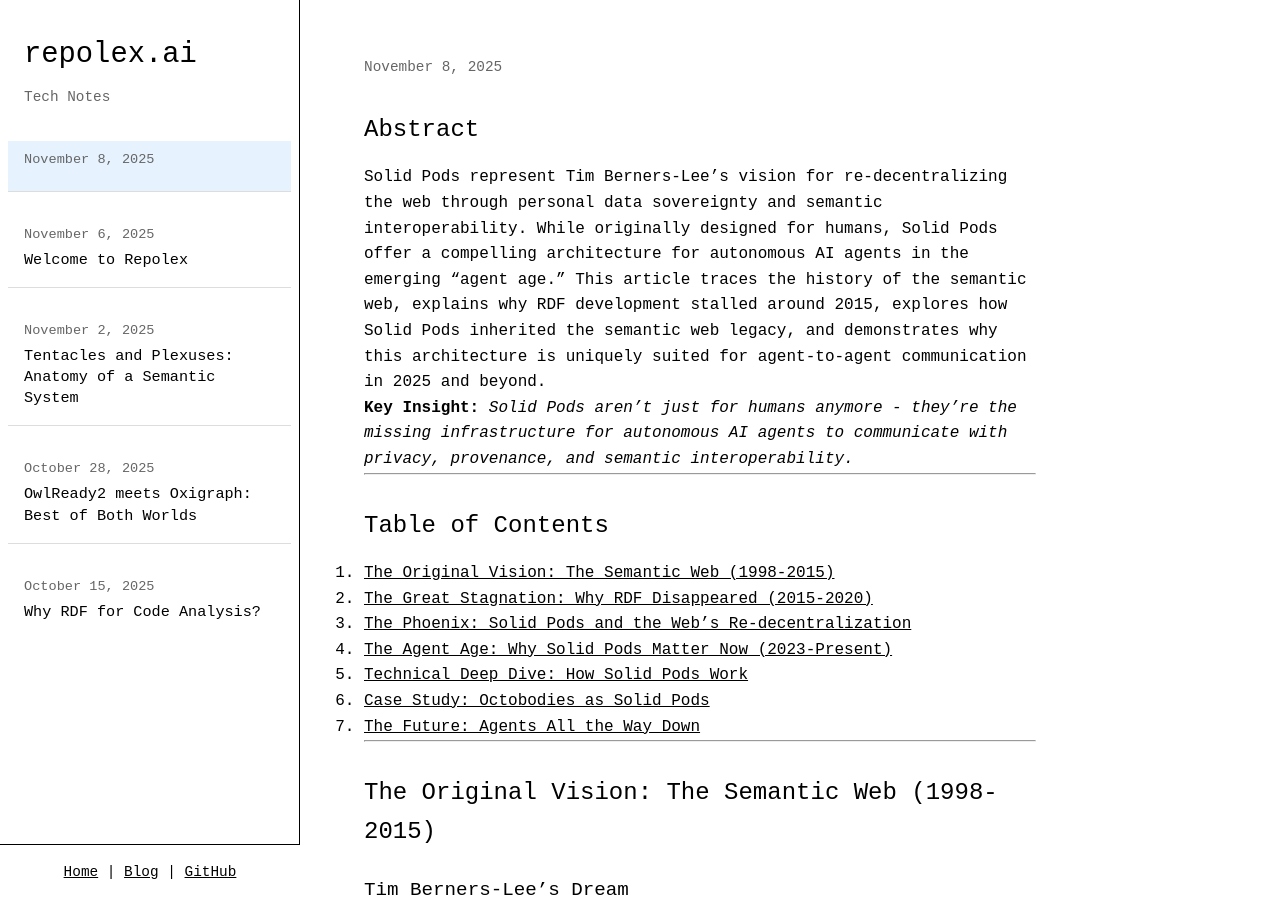
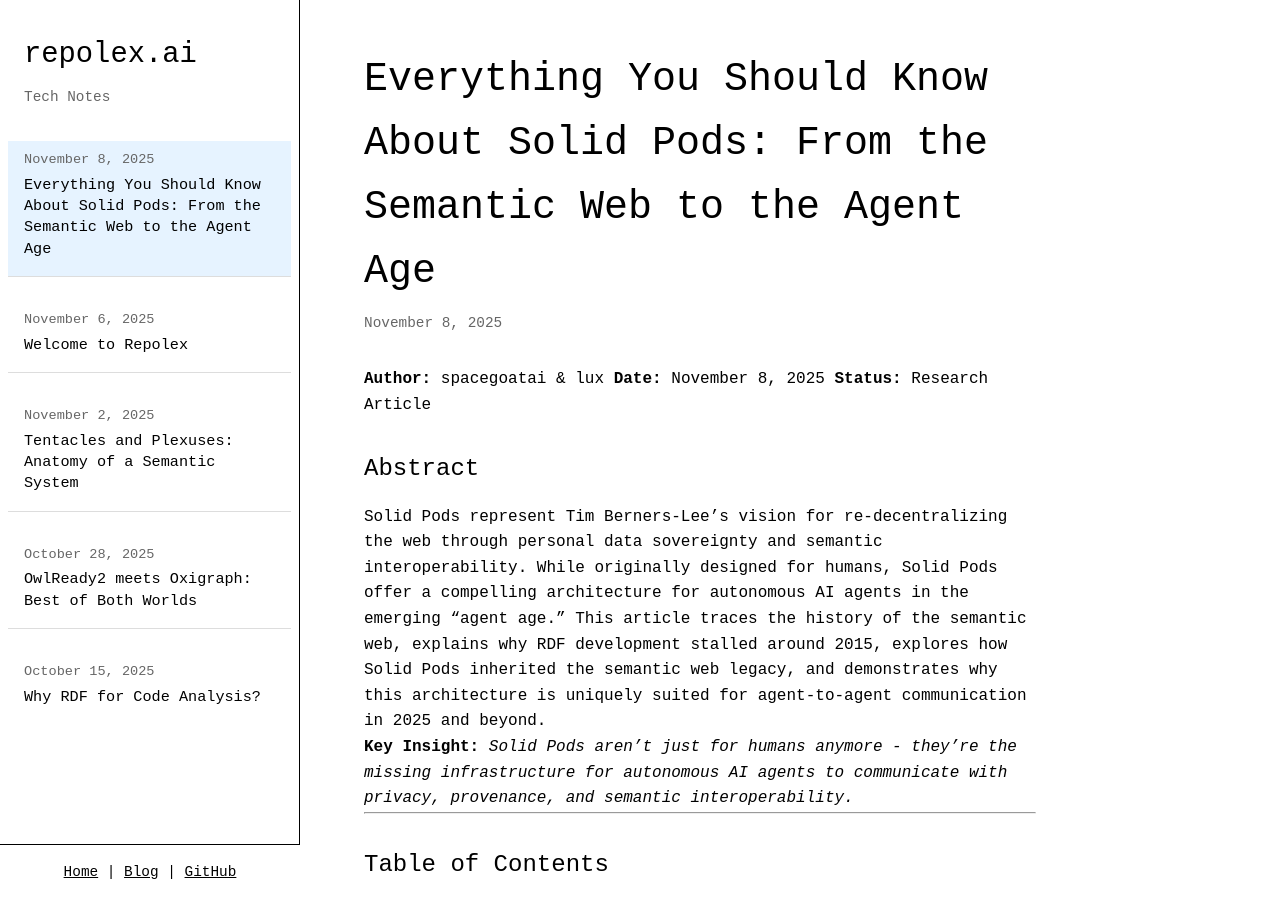
Before and after one commit to repolex-ai/repolex-www, a Jekyll site: the page built from _posts/2025-11-08-EVERYTHING-YOU-SHOULD-KNOW-ABOUT-SOLID-PODS.md, in a window 1280 px wide and 900 px high. Built offline with Jekyll 4.4.1, drawn with Linux system fonts in a browser that asks for light colours; some of the changed lines change nothing that is shown.

Commit message:
front matter

```diff
--- a/_posts/2025-11-08-EVERYTHING-YOU-SHOULD-KNOW-ABOUT-SOLID-PODS.md
+++ b/_posts/2025-11-08-EVERYTHING-YOU-SHOULD-KNOW-ABOUT-SOLID-PODS.md
@@ -2,11 +2,12 @@
 layout: post
 title: "Everything You Should Know About Solid Pods: From the Semantic Web to the Agent Age"
 date: 2025-11-08
-
+author: just checking
+---
 **Author:** spacegoatai & lux
 **Date:** November 8, 2025
 **Status:** Research Article
----
+
 
 ## Abstract
 
```
